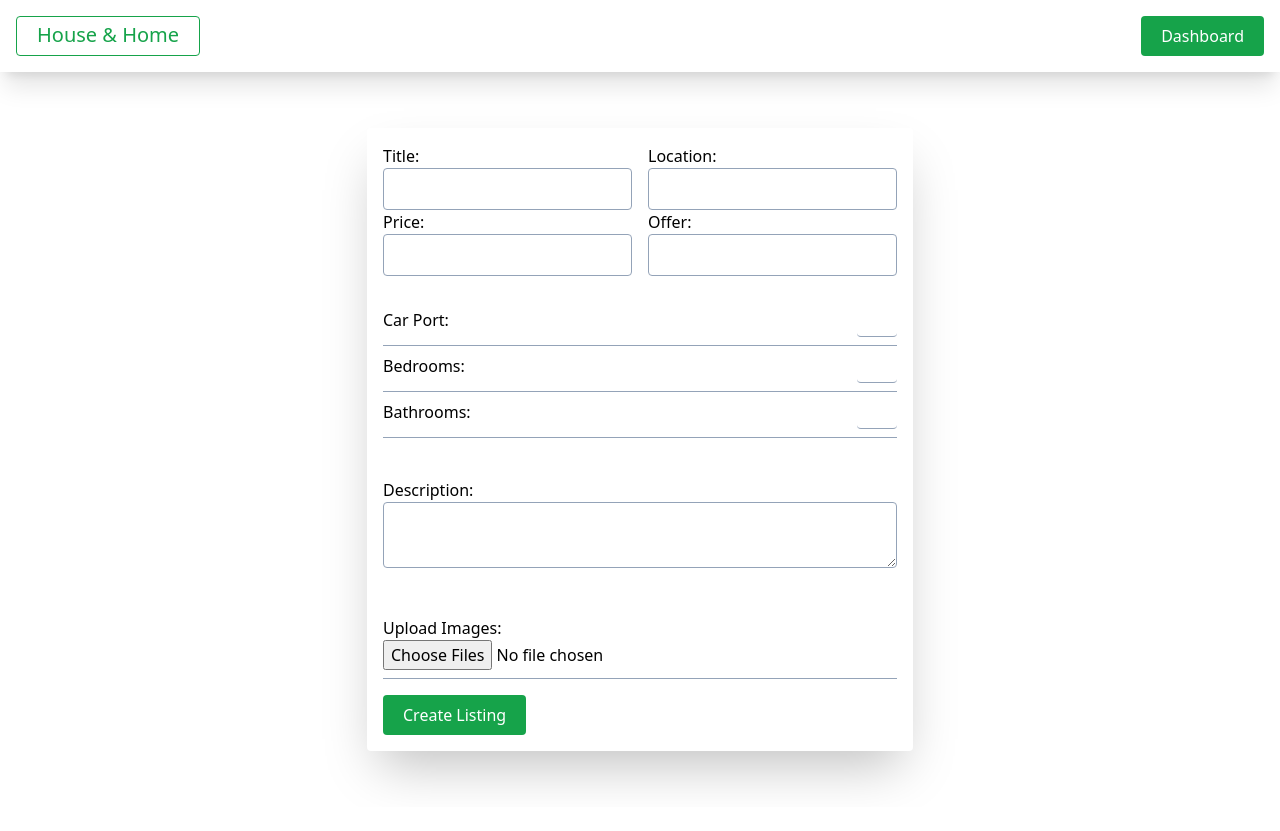
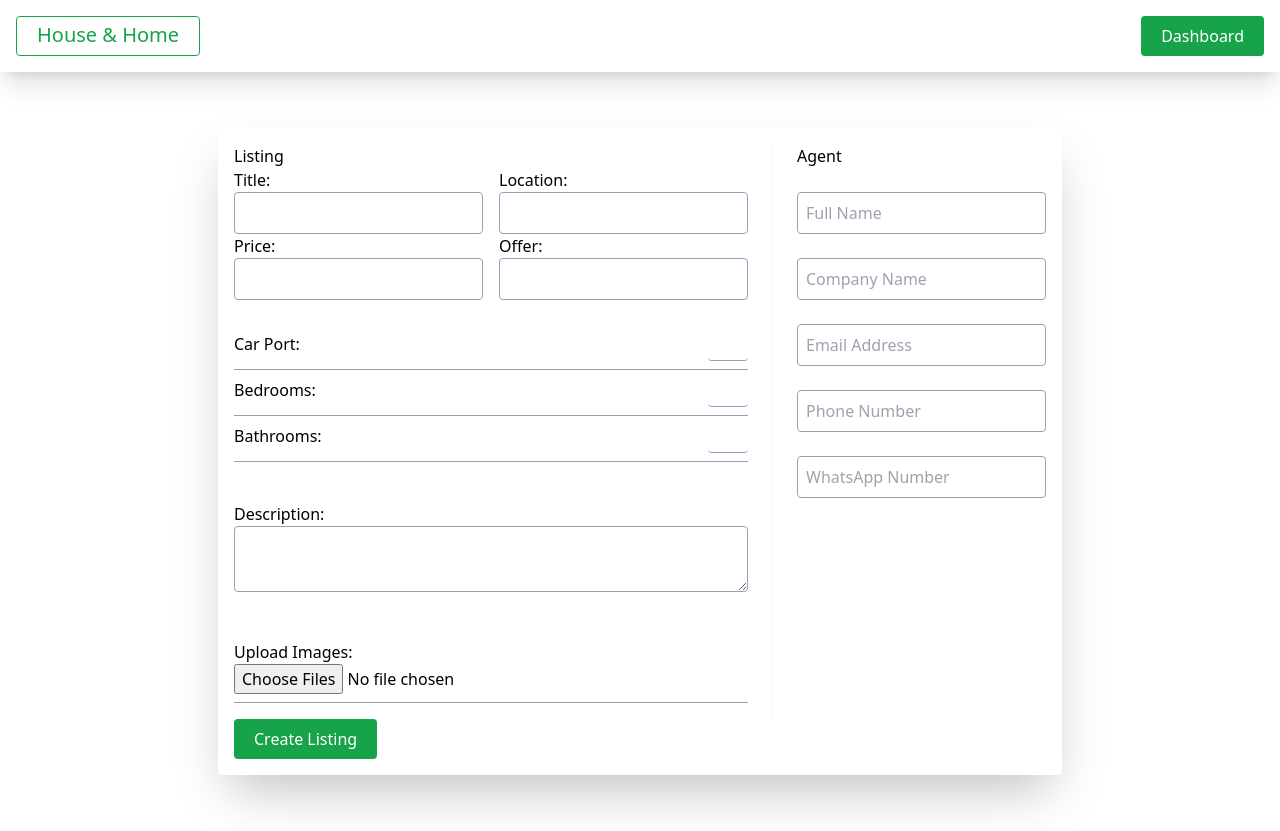
Before and after one commit to LindaniMags/house-home, a React (Vite) app in the folder frontend/: page /houses/create in a window 1280 px wide. Before the commit the page ends 807 px from the top, so only its background shows below. Built offline with nearby package versions, Linux system fonts and the light colour scheme; no server answers.

Commit message:
Added Agent details form in create listings page

```diff
--- a/frontend/src/pages/CreateHouse.jsx
+++ b/frontend/src/pages/CreateHouse.jsx
@@ -96,6 +96,9 @@ const CreateHouse = () => {
           method="post"
           className="  rounded p-4 shadow-2xl"
         >
+          <div className="forms-con flex gap-6">
+            <div className="house-form-con border-r border-slate-100 pr-6">
+              <h1>Listing</h1>
               <div className="flex gap-4">
                 <div className="flex flex-col  flex-grow">
                   <label>Title:</label>
@@ -184,7 +187,6 @@ const CreateHouse = () => {
                   className="border border-slate-400 rounded p-2"
                 />
               </div>
-
               <div className="border-b border-slate-400 py-2 mb-4 flex flex-col">
                 <label>Upload Images:</label>
                 <input
@@ -193,6 +195,51 @@ const CreateHouse = () => {
                   multiple
                   onChange={handleFileChange}
                 />
+              </div>
+            </div>
+            <div className="agent-form-con flex flex-col gap-6">
+              <h1>Agent</h1>
+              <input
+                type="text"
+                name="title"
+                value={formData.title}
+                placeholder="Full Name"
+                onChange={handleChange}
+                className="border rounded p-2 border-slate-400 max-w-md"
+              />
+              <input
+                type="text"
+                name="title"
+                value={formData.title}
+                placeholder="Company Name"
+                onChange={handleChange}
+                className="border rounded p-2 border-slate-400 max-w-md"
+              />
+              <input
+                type="text"
+                name="title"
+                value={formData.title}
+                placeholder="Email Address"
+                onChange={handleChange}
+                className="border rounded p-2 border-slate-400 max-w-md"
+              />
+              <input
+                type="text"
+                name="title"
+                value={formData.title}
+                placeholder="Phone Number"
+                onChange={handleChange}
+                className="border rounded p-2 border-slate-400 max-w-md"
+              />
+              <input
+                type="text"
+                name="title"
+                value={formData.title}
+                placeholder="WhatsApp Number"
+                onChange={handleChange}
+                className="border rounded p-2 border-slate-400 max-w-md"
+              />
+            </div>
           </div>
           <button
             type="submit"
--- a/frontend/src/pages/Home.jsx
+++ b/frontend/src/pages/Home.jsx
@@ -42,6 +42,13 @@ const Home = () => {
 
   const searchHandler = (e) => {
     e.preventDefault();
+
+    const urlParams = new URLSearchParams(window.location.search);
+    urlParams.set("searchTerm", searchTerm);
+
+    const searchQuery = urlParams.toString();
+    navigate(`/search?${searchQuery}`);
+
     console.log(searchTerm);
   };
 
--- a/frontend/src/pages/Search.jsx
+++ b/frontend/src/pages/Search.jsx
@@ -1,6 +1,11 @@
 import axios from "axios";
 import React, { useEffect, useState } from "react";
 import { useSearchParams } from "react-router";
+import { Link, useNavigate } from "react-router";
+import { IoIosSearch } from "react-icons/io";
+import { IoBedOutline } from "react-icons/io5";
+import { LiaBathSolid } from "react-icons/lia";
+import { IoCarSportOutline } from "react-icons/io5";
 
 const Search = () => {
   const [listings, setListings] = useState([]);
@@ -43,11 +48,59 @@ const Search = () => {
       {loading ? (
         <p>Loading...</p>
       ) : (
-        <div>
+        <div className="flex flex-wrap">
           {listings.map((listing) => (
-            <div key={listing._id}>
-              <h2>{listing.title}</h2>
-              <p>{listing.description}</p>
+            <div
+              key={listing.id || listing.title}
+              style={{
+                border: "1px solid aqua",
+                margin: "10px",
+                padding: "10px",
+                width: "fit-content",
+              }}
+              className="shadow-xl"
+            >
+              <h3>{listing.offer}</h3>
+              <div className="max-w-xs rounded overflow-hidden shadow-lg h-56 flex items-center justify-center">
+                <img
+                  src={`http://localhost:3000/public/images/${listing.images[0]}`}
+                  alt={listing.title}
+                  className="w-full, h-auto"
+                />
+              </div>
+              <p>
+                <strong>Price: </strong>
+                {listing.price}
+              </p>
+              <p>
+                <strong>Title: </strong>
+                {listing.title}
+              </p>
+              <p>
+                <strong>Location: </strong>
+                {listing.location}
+              </p>
+              <div className="flex justify-between">
+                <div className="flex gap-3">
+                  <div className="flex gap-1 items-center">
+                    <IoBedOutline />
+                    {listing.bedrooms}
+                  </div>
+                  <div className="flex gap-1 items-center">
+                    <LiaBathSolid />
+                    {listing.bathrooms}
+                  </div>
+                  <div className="flex gap-1 items-center">
+                    <IoCarSportOutline />
+                    {listing.garage} 2
+                  </div>
+                </div>
+                <Link to={`/houses/details/${listing._id}`}>
+                  <button className="bg-green-600 text-white rounded h-10 p-1 px-5">
+                    Info
+                  </button>
+                </Link>
+              </div>
             </div>
           ))}
         </div>
```
Lines whose indentation alone changed are shown as unchanged.
